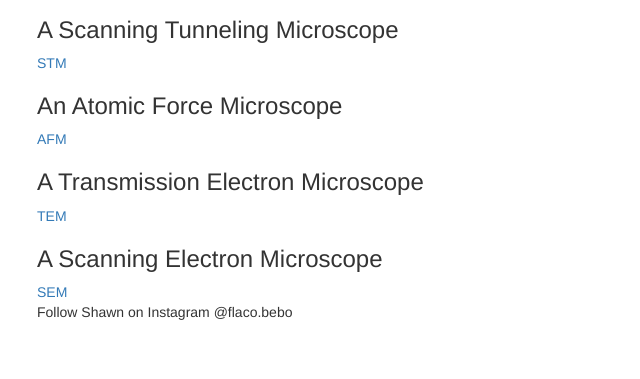
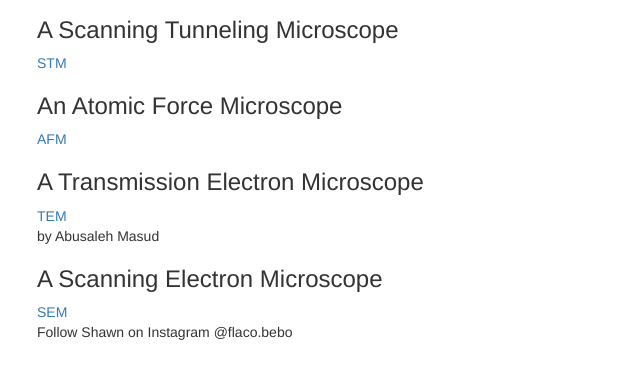
Before and after one commit to ccny-physics-sims/summer15sims, a plain HTML site: page index.html in a window 1280 px wide. Shown: the part 93-472 px from the top of the page, without its empty margins (33-673 px from the left). Drawn offline with nearby package versions, Linux system fonts and the light colour scheme.

Commit message:
Update index.html

```diff
--- a/index.html
+++ b/index.html
@@ -36,6 +36,7 @@
 
 <h3>A Transmission Electron Microscope</h3>
 <a href="tem/tem.html"/> TEM </a>
+<p> by Abusaleh Masud</p>
 
 <h3>A Scanning Electron Microscope</h3>
 <a href="sem/microscope.html"/> SEM </a>
```
